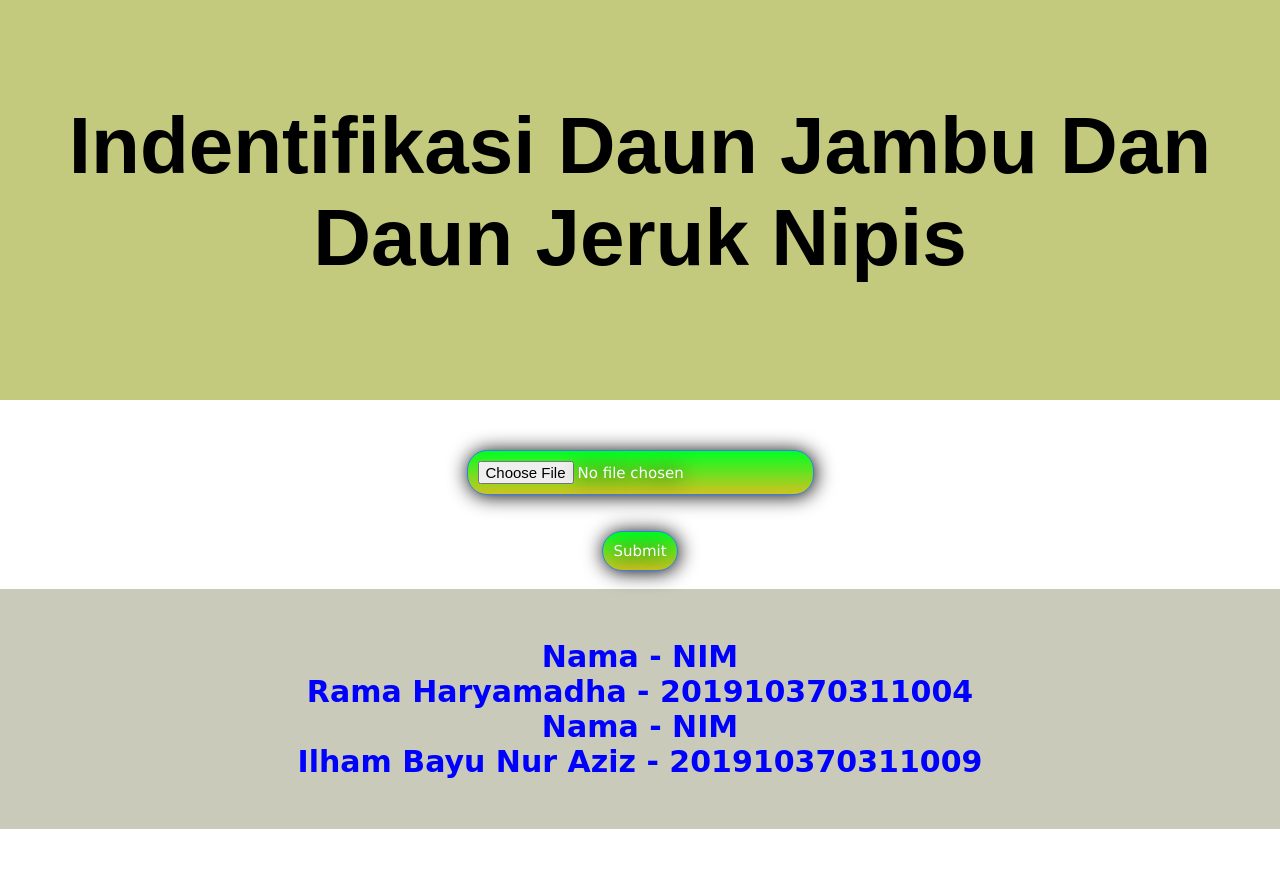
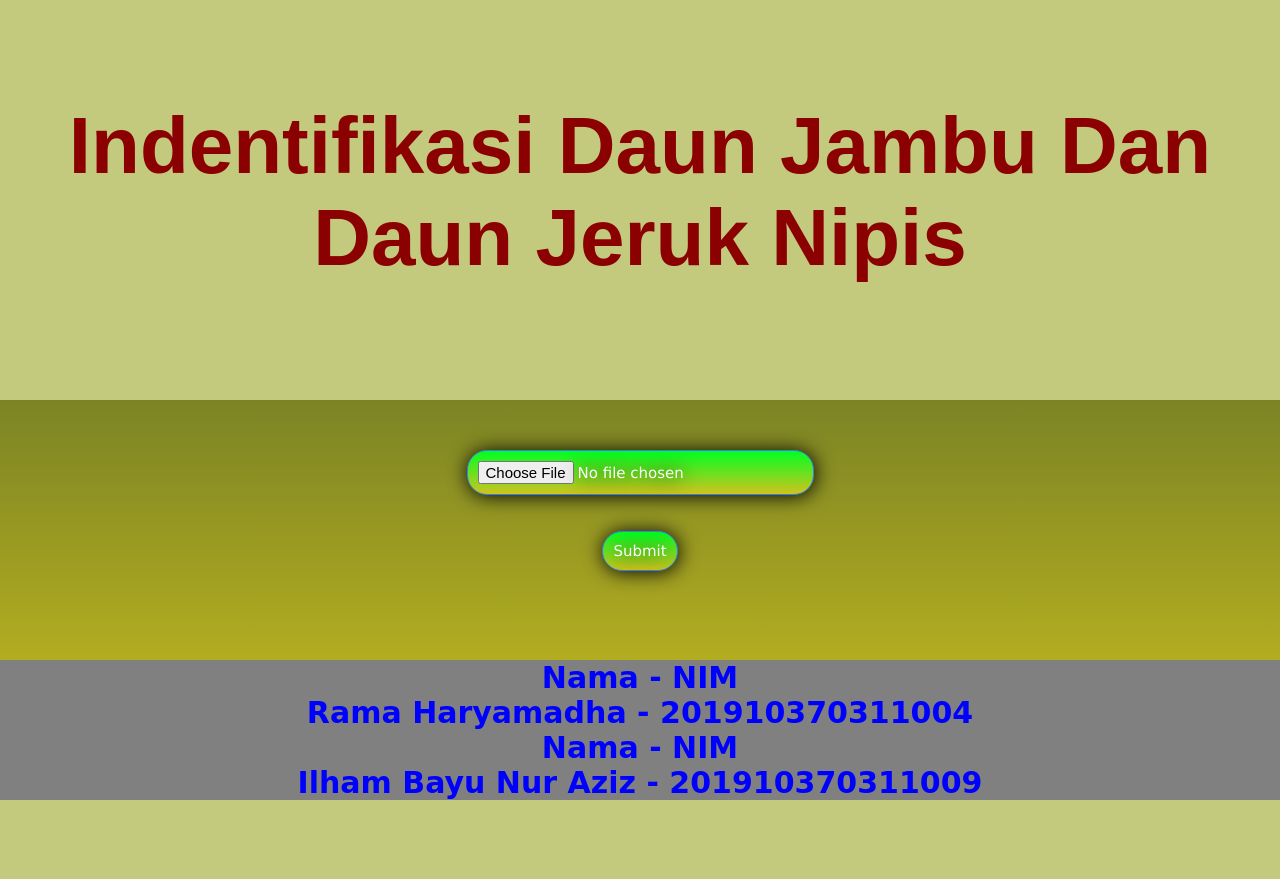
Before and after one commit to RamaHM1/kecerdasanbuatan, a Flask app: page / in a window 1280 px wide. After the commit the page ends 800 px from the top, so only its background shows below. Run offline with Flask 2, Linux system fonts and the light colour scheme; parts of the project's set-up code (start-up, migrations or seed data) failed here and were passed over.

Commit message:
Update style.css

```diff
--- a/static/style.css
+++ b/static/style.css
@@ -12,13 +12,21 @@ img {
 }
 
 body {
-    background-color: white;
+    background-color: #27442b;
+    background-image: -webkit-linear-gradient(top, #27442b, #D0C31E);
+    background-image: -moz-linear-gradient(top, #27442b, #D0C31E);
+    background-image: -ms-linear-gradient(top, #27442b, #D0C31E);
+    background-image: -o-linear-gradient(top, #27442b, #D0C31E);
+    background-image: linear-gradient(to bottom, #27442b, #D0C31E);
+    background-repeat: no-repeat;
+    background-attachment: fixed;
+    background-size: 100% 100%;
     margin: 0px;
 }
 
 h2 {
     font-size: 80px;
-    color: black;
+    color: darkred;
     font-family: sans-serif;
     margin: 0px;
 }
@@ -31,7 +39,7 @@ h3 {
 }
 
 .btn {
-    background: #3DF6A3;
+    background: #00ff22;
     background-image: -webkit-linear-gradient(top, #00ff22, #D0C31E);
     background-image: -moz-linear-gradient(top, #00ff22, #D0C31E);
     background-image: -ms-linear-gradient(top, #00ff22, #D0C31E);
@@ -80,13 +88,13 @@ h3 {
 }
 
 .contdown {
-    background-color: #c9caba;
-    margin: 0px;
-    padding: 0px;
-    height: 300;
-    padding-top: 50px;
-    padding-bottom: 50px;
-    margin-bottom: 50px;
+    position: fixed;
+    left: 0;
+    bottom: 0;
+    width: 100%;
+    background-color: grey;
+    color: white;
+    text-align: center;
 }
 
 span {
```
